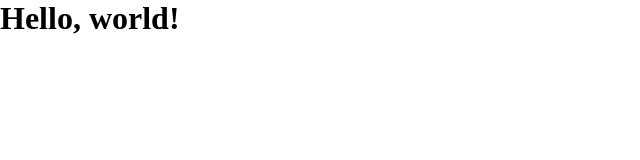
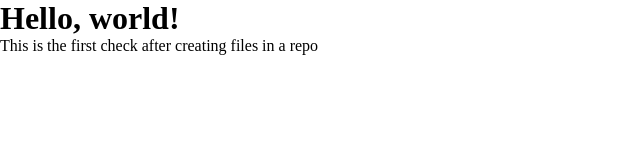
Before and after one commit to Manish8801/hello-world, a plain HTML site: page index.html in a window 1280 px wide. Shown: the whole page, without its empty margins (0-640 px from the left). Drawn offline with Linux system fonts and the light colour scheme.

Commit message:
Updated index.html with a new paragraph line

```diff
--- a/index.html
+++ b/index.html
@@ -10,6 +10,7 @@
 
 <body>
     <h1>Hello, world!</h1>
+    <p>This is the first check after creating files in a repo</p>
 </body>
 
 </html>
```
